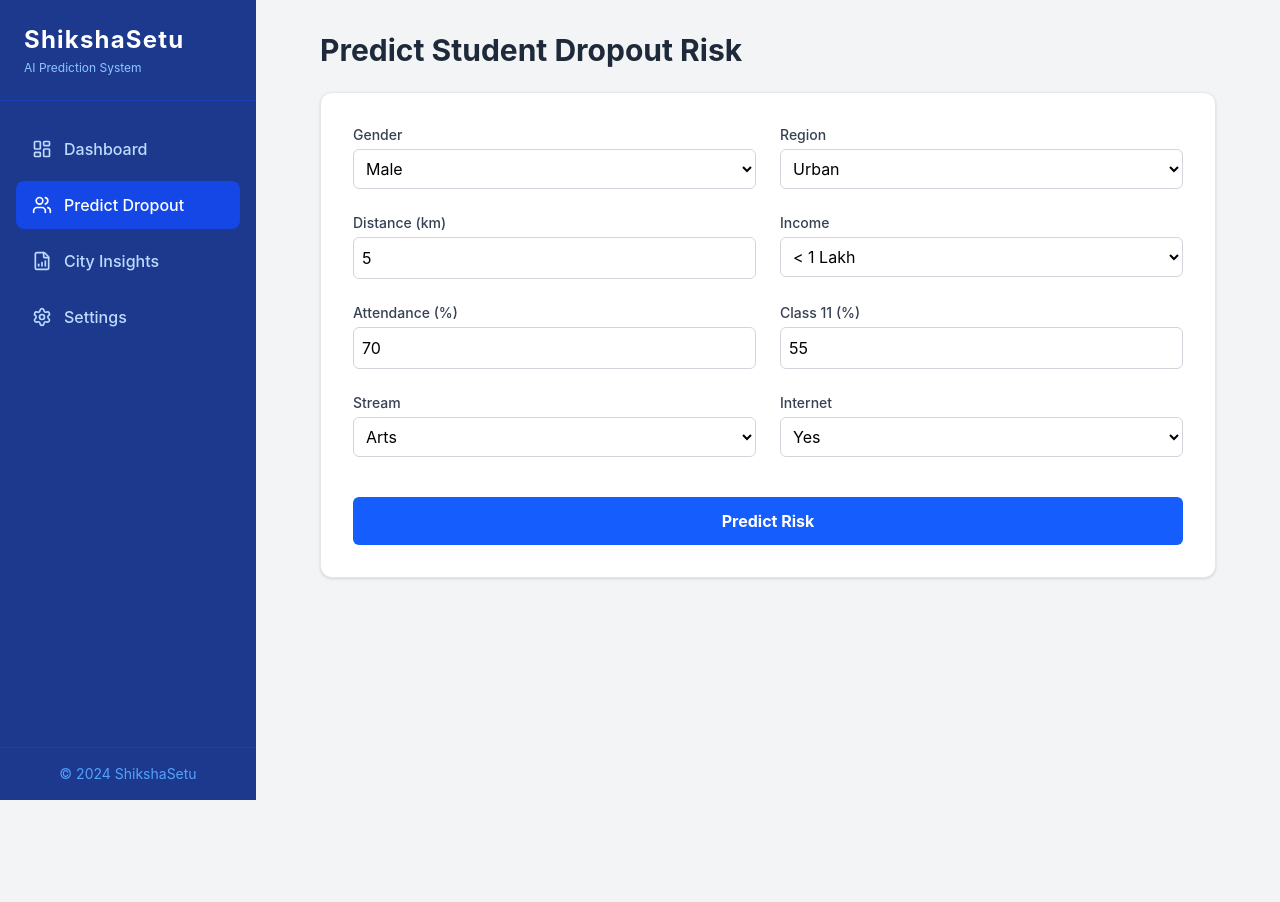
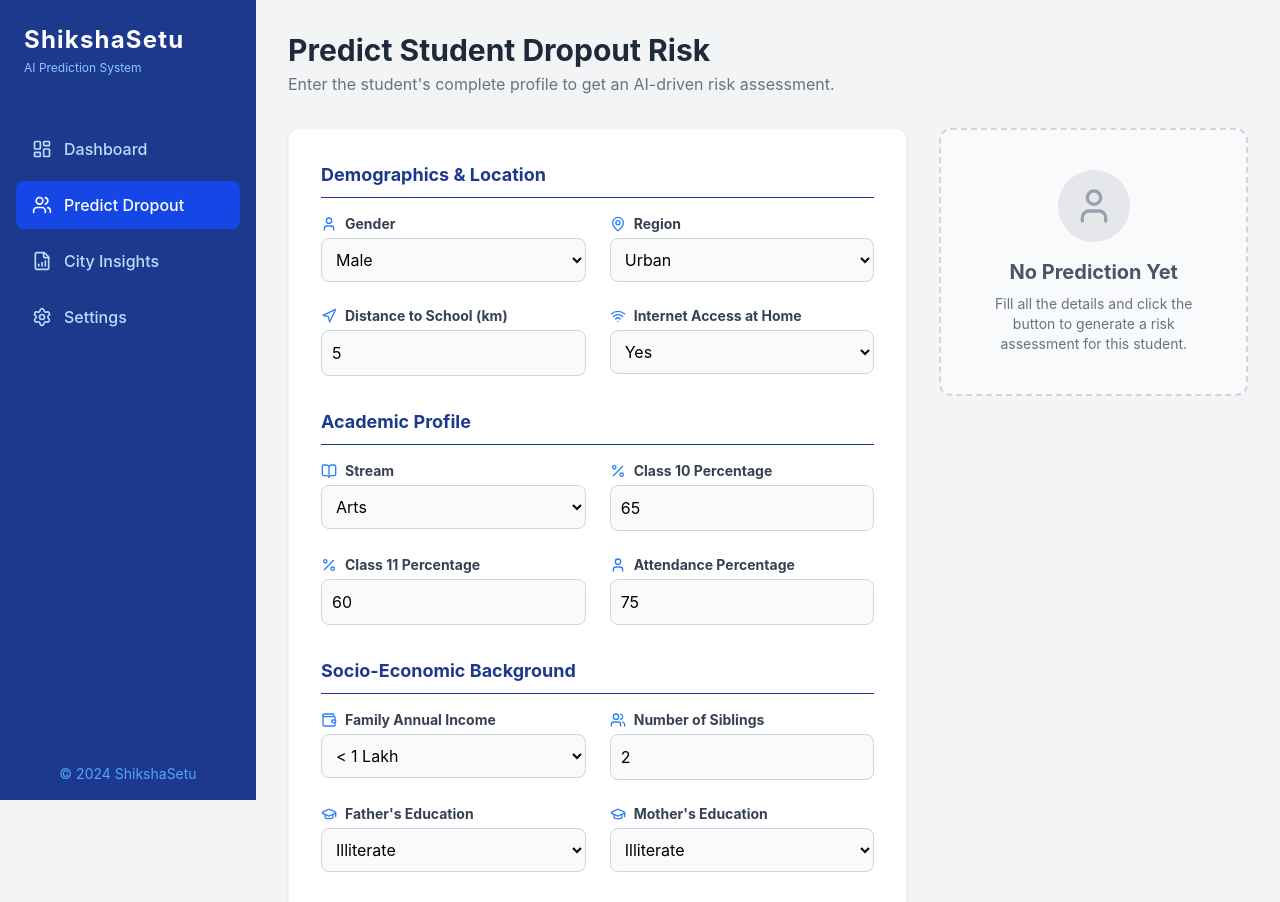
Before and after one commit to DeployWizards/ShikshaSetu, a React (Vite) app in the folder client/: page /predict in a window 1280 px wide. Shown: the top 902 px of the page. Before the commit the page ends 800 px from the top, so only its background shows below. Built offline with nearby package versions, Linux system fonts and the light colour scheme.

Commit message:
feat(frontend): upgrade Prediction form UI with sections and live 12-feature inputs

```diff
--- a/client/src/pages/Prediction.jsx
+++ b/client/src/pages/Prediction.jsx
@@ -1,23 +1,45 @@
-import { useState } from 'react';
+import React, { useState } from 'react';
+import {
+  User, MapPin, Navigation, Users, Wallet, GraduationCap,
+  Wifi, BookOpen, Percent, CheckCircle, AlertTriangle
+} from 'lucide-react';
 
 const Prediction = () => {
+  // Now we take ALL 12 inputs from the user, NO dummy data!
   const [formData, setFormData] = useState({
-    Gender: 'Male', Region: 'Rural', Distance_km: 5, No_of_Siblings: 2,
-    Family_Income: '< 1 Lakh', Father_Education: '10th Pass', Mother_Education: '10th Pass',
-    Internet_Access: 'Yes', Stream: 'Arts', Class_10_Percentage: 60, Class_11_Percentage: 55, Attendance_Percentage: 70
+    Gender: 'Male',
+    Region: 'Rural',
+    Distance_km: 5.0,
+    No_of_Siblings: 2,
+    Family_Income: '< 1 Lakh',
+    Father_Education: '10th Pass',
+    Mother_Education: '10th Pass',
+    Internet_Access: 'Yes',
+    Stream: 'Arts',
+    Class_10_Percentage: 65.0,
+    Class_11_Percentage: 60.0,
+    Attendance_Percentage: 75.0
   });
 
   const [result, setResult] = useState(null);
   const [loading, setLoading] = useState(false);
 
   const handleChange = (e) => {
-    setFormData({ ...formData, [e.target.name]: e.target.value });
+    const { name, value } = e.target;
+    // Convert numeric fields from string to float/int
+    const numericFields = ['Distance_km', 'No_of_Siblings', 'Class_10_Percentage', 'Class_11_Percentage', 'Attendance_Percentage'];
+    setFormData({
+      ...formData,
+      [name]: numericFields.includes(name) ? Number(value) : value
+    });
   };
 
   const handleSubmit = async (e) => {
     e.preventDefault();
     setLoading(true);
+    setResult(null); // Clear previous result
     try {
+      // Sending real user input to FastAPI Backend
       const response = await fetch('http://127.0.0.1:8000/predict', {
         method: 'POST',
         headers: { 'Content-Type': 'application/json' },
@@ -26,41 +48,188 @@ const Prediction = () => {
       const data = await response.json();
       setResult(data);
     } catch (error) {
-      alert("Backend error! Make sure FastAPI is running.");
+      alert("Error connecting to backend! Ensure FastAPI is running.");
     }
     setLoading(false);
   };
 
   return (
-    <div className="max-w-4xl mx-auto">
-      <h1 className="text-3xl font-bold text-gray-800 mb-6">Predict Student Dropout Risk</h1>
-
-      <div className="bg-white p-8 rounded-xl shadow-sm border border-gray-200">
-        <form onSubmit={handleSubmit} className="grid grid-cols-1 md:grid-cols-2 gap-6">
-          {/* Form Fields... Keeping it same as before */}
-          <div><label className="block text-sm font-medium text-gray-700">Gender</label><select name="Gender" onChange={handleChange} className="mt-1 block w-full p-2 border border-gray-300 rounded-md"><option value="Male">Male</option><option value="Female">Female</option></select></div>
-          <div><label className="block text-sm font-medium text-gray-700">Region</label><select name="Region" onChange={handleChange} className="mt-1 block w-full p-2 border border-gray-300 rounded-md"><option value="Urban">Urban</option><option value="Rural">Rural</option></select></div>
-          <div><label className="block text-sm font-medium text-gray-700">Distance (km)</label><input type="number" name="Distance_km" value={formData.Distance_km} onChange={handleChange} className="mt-1 block w-full p-2 border border-gray-300 rounded-md" /></div>
-          <div><label className="block text-sm font-medium text-gray-700">Income</label><select name="Family_Income" onChange={handleChange} className="mt-1 block w-full p-2 border border-gray-300 rounded-md"><option value="< 1 Lakh">{"< 1 Lakh"}</option><option value="1-3 Lakhs">1-3 Lakhs</option><option value="3-5 Lakhs">3-5 Lakhs</option><option value="> 5 Lakhs">{"> 5 Lakhs"}</option></select></div>
-          <div><label className="block text-sm font-medium text-gray-700">Attendance (%)</label><input type="number" name="Attendance_Percentage" value={formData.Attendance_Percentage} onChange={handleChange} className="mt-1 block w-full p-2 border border-gray-300 rounded-md" /></div>
-          <div><label className="block text-sm font-medium text-gray-700">Class 11 (%)</label><input type="number" name="Class_11_Percentage" value={formData.Class_11_Percentage} onChange={handleChange} className="mt-1 block w-full p-2 border border-gray-300 rounded-md" /></div>
-          <div><label className="block text-sm font-medium text-gray-700">Stream</label><select name="Stream" onChange={handleChange} className="mt-1 block w-full p-2 border border-gray-300 rounded-md"><option value="Arts">Arts</option><option value="Science">Science</option><option value="Commerce">Commerce</option></select></div>
-          <div><label className="block text-sm font-medium text-gray-700">Internet</label><select name="Internet_Access" onChange={handleChange} className="mt-1 block w-full p-2 border border-gray-300 rounded-md"><option value="Yes">Yes</option><option value="No">No</option></select></div>
-
-          <div className="md:col-span-2 mt-4">
-            <button type="submit" disabled={loading} className="w-full bg-blue-600 text-white p-3 rounded-md hover:bg-blue-700 font-bold transition">
-              {loading ? "Analyzing Data..." : "Predict Risk"}
-            </button>
-          </div>
-        </form>
+    <div className="max-w-6xl mx-auto pb-10">
+      <div className="mb-8">
+        <h1 className="text-3xl font-bold text-gray-800">Predict Student Dropout Risk</h1>
+        <p className="text-gray-500 mt-1">Enter the student's complete profile to get an AI-driven risk assessment.</p>
       </div>
 
-      {result && (
-        <div className={`mt-8 p-6 rounded-xl text-center shadow-md ${result.prediction === 1 ? 'bg-red-50 border-l-4 border-red-500' : 'bg-green-50 border-l-4 border-green-500'}`}>
-          <h2 className={`text-2xl font-bold mb-2 ${result.prediction === 1 ? 'text-red-700' : 'text-green-700'}`}>{result.risk_status}</h2>
-          <p className="text-lg">Dropout Probability: <span className="font-bold">{result.dropout_probability}%</span></p>
+      <div className="flex flex-col lg:flex-row gap-8">
+
+        {/* --- FORM SECTION --- */}
+        <div className="lg:w-2/3 bg-white p-8 rounded-xl shadow-sm border border-gray-100">
+          <form onSubmit={handleSubmit} className="space-y-8">
+
+            {/* Section 1: Demographics & Location */}
+            <div>
+              <h3 className="text-lg font-bold text-blue-900 border-b pb-2 mb-4">Demographics & Location</h3>
+              <div className="grid grid-cols-1 md:grid-cols-2 gap-6">
+                <div>
+                  <label className="flex items-center gap-2 text-sm font-bold text-gray-700 mb-1"><User size={16} className="text-blue-500"/> Gender</label>
+                  <select name="Gender" onChange={handleChange} className="w-full p-2.5 border border-gray-300 rounded-lg focus:ring-2 focus:ring-blue-500 bg-gray-50">
+                    <option value="Male">Male</option>
+                    <option value="Female">Female</option>
+                  </select>
+                </div>
+                <div>
+                  <label className="flex items-center gap-2 text-sm font-bold text-gray-700 mb-1"><MapPin size={16} className="text-blue-500"/> Region</label>
+                  <select name="Region" onChange={handleChange} className="w-full p-2.5 border border-gray-300 rounded-lg focus:ring-2 focus:ring-blue-500 bg-gray-50">
+                    <option value="Urban">Urban</option>
+                    <option value="Rural">Rural</option>
+                  </select>
+                </div>
+                <div>
+                  <label className="flex items-center gap-2 text-sm font-bold text-gray-700 mb-1"><Navigation size={16} className="text-blue-500"/> Distance to School (km)</label>
+                  <input type="number" step="0.1" name="Distance_km" value={formData.Distance_km} onChange={handleChange} className="w-full p-2.5 border border-gray-300 rounded-lg focus:ring-2 focus:ring-blue-500 bg-gray-50" />
+                </div>
+                <div>
+                  <label className="flex items-center gap-2 text-sm font-bold text-gray-700 mb-1"><Wifi size={16} className="text-blue-500"/> Internet Access at Home</label>
+                  <select name="Internet_Access" onChange={handleChange} className="w-full p-2.5 border border-gray-300 rounded-lg focus:ring-2 focus:ring-blue-500 bg-gray-50">
+                    <option value="Yes">Yes</option>
+                    <option value="No">No</option>
+                  </select>
+                </div>
+              </div>
+            </div>
+
+            {/* Section 2: Academic Profile */}
+            <div>
+              <h3 className="text-lg font-bold text-blue-900 border-b pb-2 mb-4">Academic Profile</h3>
+              <div className="grid grid-cols-1 md:grid-cols-2 gap-6">
+                <div>
+                  <label className="flex items-center gap-2 text-sm font-bold text-gray-700 mb-1"><BookOpen size={16} className="text-blue-500"/> Stream</label>
+                  <select name="Stream" onChange={handleChange} className="w-full p-2.5 border border-gray-300 rounded-lg focus:ring-2 focus:ring-blue-500 bg-gray-50">
+                    <option value="Arts">Arts</option>
+                    <option value="Science">Science</option>
+                    <option value="Commerce">Commerce</option>
+                  </select>
+                </div>
+                <div>
+                  <label className="flex items-center gap-2 text-sm font-bold text-gray-700 mb-1"><Percent size={16} className="text-blue-500"/> Class 10 Percentage</label>
+                  <input type="number" step="0.1" name="Class_10_Percentage" value={formData.Class_10_Percentage} onChange={handleChange} className="w-full p-2.5 border border-gray-300 rounded-lg focus:ring-2 focus:ring-blue-500 bg-gray-50" />
+                </div>
+                <div>
+                  <label className="flex items-center gap-2 text-sm font-bold text-gray-700 mb-1"><Percent size={16} className="text-blue-500"/> Class 11 Percentage</label>
+                  <input type="number" step="0.1" name="Class_11_Percentage" value={formData.Class_11_Percentage} onChange={handleChange} className="w-full p-2.5 border border-gray-300 rounded-lg focus:ring-2 focus:ring-blue-500 bg-gray-50" />
+                </div>
+                <div>
+                  <label className="flex items-center gap-2 text-sm font-bold text-gray-700 mb-1"><User size={16} className="text-blue-500"/> Attendance Percentage</label>
+                  <input type="number" step="0.1" name="Attendance_Percentage" value={formData.Attendance_Percentage} onChange={handleChange} className="w-full p-2.5 border border-gray-300 rounded-lg focus:ring-2 focus:ring-blue-500 bg-gray-50" />
+                </div>
+              </div>
+            </div>
+
+            {/* Section 3: Socio-Economic Background */}
+            <div>
+              <h3 className="text-lg font-bold text-blue-900 border-b pb-2 mb-4">Socio-Economic Background</h3>
+              <div className="grid grid-cols-1 md:grid-cols-2 gap-6">
+                <div>
+                  <label className="flex items-center gap-2 text-sm font-bold text-gray-700 mb-1"><Wallet size={16} className="text-blue-500"/> Family Annual Income</label>
+                  <select name="Family_Income" onChange={handleChange} className="w-full p-2.5 border border-gray-300 rounded-lg focus:ring-2 focus:ring-blue-500 bg-gray-50">
+                    <option value="< 1 Lakh">{"< 1 Lakh"}</option>
+                    <option value="1-3 Lakhs">1-3 Lakhs</option>
+                    <option value="3-5 Lakhs">3-5 Lakhs</option>
+                    <option value="> 5 Lakhs">{"> 5 Lakhs"}</option>
+                  </select>
+                </div>
+                <div>
+                  <label className="flex items-center gap-2 text-sm font-bold text-gray-700 mb-1"><Users size={16} className="text-blue-500"/> Number of Siblings</label>
+                  <input type="number" name="No_of_Siblings" value={formData.No_of_Siblings} onChange={handleChange} className="w-full p-2.5 border border-gray-300 rounded-lg focus:ring-2 focus:ring-blue-500 bg-gray-50" />
+                </div>
+                <div>
+                  <label className="flex items-center gap-2 text-sm font-bold text-gray-700 mb-1"><GraduationCap size={16} className="text-blue-500"/> Father's Education</label>
+                  <select name="Father_Education" onChange={handleChange} className="w-full p-2.5 border border-gray-300 rounded-lg focus:ring-2 focus:ring-blue-500 bg-gray-50">
+                    <option value="Illiterate">Illiterate</option>
+                    <option value="10th Pass">10th Pass</option>
+                    <option value="12th Pass">12th Pass</option>
+                    <option value="Graduate">Graduate</option>
+                  </select>
+                </div>
+                <div>
+                  <label className="flex items-center gap-2 text-sm font-bold text-gray-700 mb-1"><GraduationCap size={16} className="text-blue-500"/> Mother's Education</label>
+                  <select name="Mother_Education" onChange={handleChange} className="w-full p-2.5 border border-gray-300 rounded-lg focus:ring-2 focus:ring-blue-500 bg-gray-50">
+                    <option value="Illiterate">Illiterate</option>
+                    <option value="10th Pass">10th Pass</option>
+                    <option value="12th Pass">12th Pass</option>
+                    <option value="Graduate">Graduate</option>
+                  </select>
+                </div>
+              </div>
+            </div>
+
+            <button type="submit" disabled={loading} className="w-full bg-blue-700 text-white p-4 rounded-xl hover:bg-blue-800 font-bold text-lg shadow-md transition-all flex justify-center items-center gap-2">
+              {loading ? "Analyzing via Machine Learning..." : "Generate AI Prediction"}
+            </button>
+          </form>
         </div>
-      )}
+
+        {/* --- RESULT SECTION (Sidebar) --- */}
+        <div className="lg:w-1/3">
+          <div className="sticky top-8">
+            {!result && !loading && (
+              <div className="bg-gray-50 border-2 border-dashed border-gray-300 rounded-xl p-10 flex flex-col items-center justify-center text-center h-full">
+                <div className="bg-gray-200 p-4 rounded-full mb-4">
+                  <User size={40} className="text-gray-400" />
+                </div>
+                <h3 className="text-xl font-bold text-gray-600 mb-2">No Prediction Yet</h3>
+                <p className="text-gray-500 text-sm">Fill all the details and click the button to generate a risk assessment for this student.</p>
+              </div>
+            )}
+
+            {loading && (
+              <div className="bg-white border border-gray-100 shadow-sm rounded-xl p-10 flex flex-col items-center justify-center text-center animate-pulse">
+                <div className="w-16 h-16 border-4 border-blue-500 border-t-transparent rounded-full animate-spin mb-4"></div>
+                <h3 className="text-xl font-bold text-blue-900">Processing Data</h3>
+                <p className="text-gray-500 text-sm">Running Ensemble ML Model...</p>
+              </div>
+            )}
+
+            {result && !loading && (
+              <div className={`bg-white rounded-xl shadow-lg overflow-hidden border-2 ${result.prediction === 1 ? 'border-red-500' : 'border-green-500'}`}>
+                {/* Result Header */}
+                <div className={`p-6 text-center ${result.prediction === 1 ? 'bg-red-50' : 'bg-green-50'}`}>
+                  {result.prediction === 1 ? (
+                    <AlertTriangle size={48} className="text-red-500 mx-auto mb-3" />
+                  ) : (
+                    <CheckCircle size={48} className="text-green-500 mx-auto mb-3" />
+                  )}
+                  <h2 className={`text-2xl font-black uppercase tracking-wider ${result.prediction === 1 ? 'text-red-700' : 'text-green-700'}`}>
+                    {result.risk_status}
+                  </h2>
+                </div>
+
+                {/* Result Body */}
+                <div className="p-6">
+                  <div className="flex justify-between items-center mb-6 pb-4 border-b border-gray-100">
+                    <span className="text-gray-600 font-bold">Dropout Probability:</span>
+                    <span className="text-2xl font-black text-gray-800">{result.dropout_probability}%</span>
+                  </div>
+
+                  <div className="text-sm">
+                    <p className="text-gray-600 mb-2 font-bold">AI Recommendation:</p>
+                    {result.prediction === 1 ? (
+                      <p className="text-red-600 bg-red-50 p-3 rounded-lg border border-red-100">
+                        This student exhibits high vulnerability indicators. Immediate counseling and financial/academic intervention is recommended.
+                      </p>
+                    ) : (
+                      <p className="text-green-600 bg-green-50 p-3 rounded-lg border border-green-100">
+                        This student is on a stable academic track. Regular monitoring is sufficient; no immediate intervention required.
+                      </p>
+                    )}
+                  </div>
+                </div>
+              </div>
+            )}
+          </div>
+        </div>
+
+      </div>
     </div>
   );
 };
```
